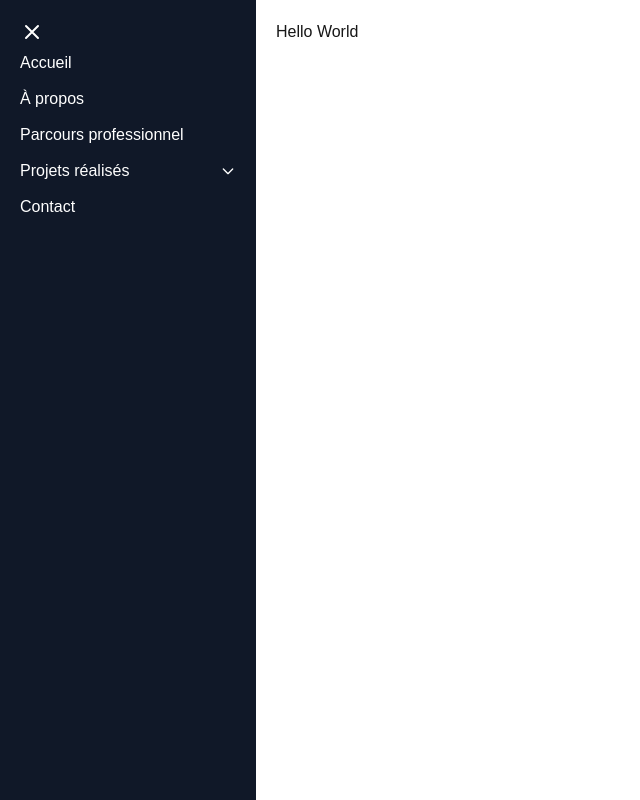
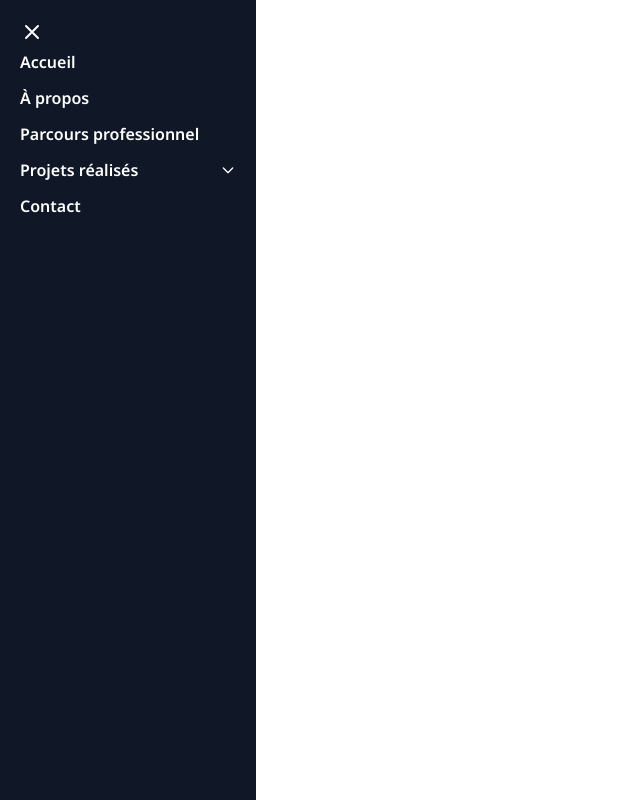
Before and after one commit to ChromaXard/portfolio, a Next.js app: page / in a window 1280 px wide. Both pictures are taken after a click on the button 32 px from the left and 32 px from the top of the page. Shown: the whole page, without its empty margins (0-640 px from the left). Built offline with nearby package versions, Linux system fonts and the light colour scheme.

Commit message:
improving sidebar bahavior and adding breadcrumb to improve navigation

```diff
--- a/src/app/layout.tsx
+++ b/src/app/layout.tsx
@@ -1,18 +1,16 @@
 import type { Metadata } from "next";
-import { Geist, Geist_Mono } from "next/font/google";
+import { Noto_Sans } from "next/font/google";
 import "./globals.css";
 import React, {  } from "react";
 
 import Sidebar from "./ui/sidebar";
+import Breadcrumb from "./ui/breadcrumb";
 
-const geistSans = Geist({
-  variable: "--font-geist-sans",
+
+const geistMono = Noto_Sans({
+  variable: "--font-noto-sans",
   subsets: ["latin"],
-});
-
-const geistMono = Geist_Mono({
-  variable: "--font-geist-mono",
-  subsets: ["latin"],
+  weight: "600",
 });
 
 export const metadata: Metadata = {
@@ -28,14 +26,15 @@ export default function RootLayout({
   return (
     <html lang="en">
       <body
-        className={`${geistSans.variable} ${geistMono.variable} antialiased`}
+        className={`${geistMono.className} antialiased`}
       >
         <div className="flex h-screen">
           {/* Sidebar */}
           <Sidebar />
-
+          <div className="flex w-16"></div>
           {/* Contenu principal */}
           <div className="flex-1 p-5 overflow-auto">
+            <Breadcrumb />
             {children}
           </div>
         </div>
--- a/src/app/page.tsx
+++ b/src/app/page.tsx
@@ -1,7 +1,10 @@
 import React from "react";
+import Breadcrumb from "./ui/breadcrumb";
 
 export default function Home() {
   return (
-    <div className="flex-1">Hello World</div>
+    <div>
+      <h1 className="text-2xl font-bold">Accueil</h1>
+    </div>
   );
 }
--- /dev/null
+++ b/src/app/ui/breadcrumb.tsx
@@ -0,0 +1,40 @@
+"use client";
+
+import Link from "next/link";
+import { usePathname } from "next/navigation";
+
+const Breadcrumb = () => {
+  const pathname = usePathname();
+  const pathSegments = pathname.split("/").filter((segment) => segment);
+
+  return (
+    <nav className="text-gray-600 text-sm">
+      <ul className="flex items-center space-x-2">
+        {/* Lien vers l'accueil */}
+        <li>
+          <Link href="/" className="hover:text-blue-500">
+            Accueil
+          </Link>
+          {pathSegments.length > 0 && <span className="mx-2">/</span>}
+        </li>
+
+        {/* Génération dynamique des breadcrumbs */}
+        {pathSegments.map((segment, index) => {
+          const href = "/" + pathSegments.slice(0, index + 1).join("/");
+          const label = segment.charAt(0).toUpperCase() + segment.slice(1);
+
+          return (
+            <li key={href} className="flex items-center">
+              <Link href={href} className="hover:text-blue-500">
+                {label}
+              </Link>
+              {index < pathSegments.length - 1 && <span className="mx-2">/</span>}
+            </li>
+          );
+        })}
+      </ul>
+    </nav>
+  );
+};
+
+export default Breadcrumb;
--- a/src/app/ui/sidebar.tsx
+++ b/src/app/ui/sidebar.tsx
@@ -8,8 +8,10 @@ const Sidebar = () => {
     const [isProjectsOpen, setIsProjectsOpen] = useState(false);
 
     return (
+      <>
+        {/* Sidebar */}
         <div
-        className={`h-full bg-gray-900 text-white p-5 transition-all duration-300 ease-in-out ${
+          className={`fixed left-0 top-0 h-full bg-gray-900 text-white p-5 transition-all duration-300 ease-in-out z-50 ${
             isOpen ? "w-64" : "w-16"
           }`}
         >
@@ -26,21 +28,21 @@ const Sidebar = () => {
             )}
           </button>
 
-        {/* Contenu avec une transition d'opacité */}
+          {/* Contenu */}
           <div className={`transition-opacity duration-300 ${isOpen ? "opacity-100" : "opacity-0 hidden"}`}>
               <ul>
                   <li className="mb-3">
-                    <Link href="/">Accueil</Link>
+                      <Link onClick={() => setIsOpen(false)} href="/">Accueil</Link>
                   </li>
                   <li className="mb-3">
-                    <Link href="/about">À propos</Link>
+                      <Link onClick={() => setIsOpen(false)} href="/about">À propos</Link>
                   </li>
                   <li className="mb-3">
-                    <Link href="/career">Parcours professionnel</Link>
+                      <Link onClick={() => setIsOpen(false)} href="/career">Parcours professionnel</Link>
                   </li>
                   <li className="mb-3">
                       <div className="flex items-center justify-between">
-                        <Link href="/projects">Projets réalisés</Link>
+                          <Link onClick={() => setIsOpen(false)} href="/projects">Projets réalisés</Link>
                           <button
                               onClick={() => setIsProjectsOpen(!isProjectsOpen)}
                               className="ml-2 focus:outline-none"
@@ -61,20 +63,29 @@ const Sidebar = () => {
                       <div className={`overflow-hidden transition-all duration-300 ease-in-out ${isProjectsOpen ? "max-h-40" : "max-h-0"}`}>
                           <ul className="ml-5 mt-2 space-y-2">
                               <li>
-                                <Link href="/projects/ft_transcendence">ft_transcendence</Link>
+                                  <Link onClick={() => setIsOpen(false)} href="/projects/ft_transcendence">ft_transcendence</Link>
                               </li>
                               <li>
-                                <Link href="/projects/ft_irc">ft_irc</Link>
+                                  <Link onClick={() => setIsOpen(false)} href="/projects/ft_irc">ft_irc</Link>
                               </li>
                           </ul>
                       </div>
                   </li>
                   <li className="mb-3">
-                    <Link href="/contact">Contact</Link>
+                      <Link onClick={() => setIsOpen(false)} href="/contact">Contact</Link>
                   </li>
               </ul>
           </div>
         </div>
+
+        {/* Overlay pour fermer la sidebar quand on clique en dehors */}
+        {isOpen && (
+          <div
+            className="fixed inset-0 bg-opacity-50 z-40"
+            onClick={() => setIsOpen(false)}
+          />
+        )}
+      </>
     );
 };
 
```
Lines whose indentation alone changed are shown as unchanged.
